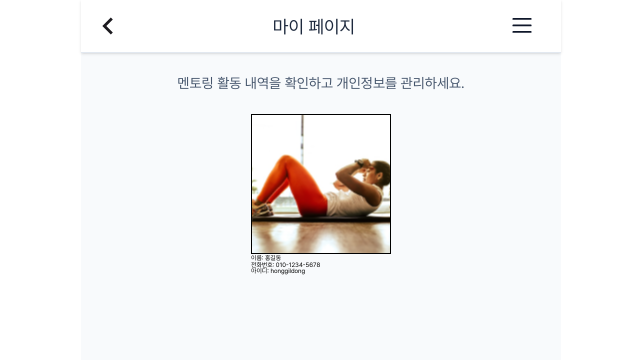
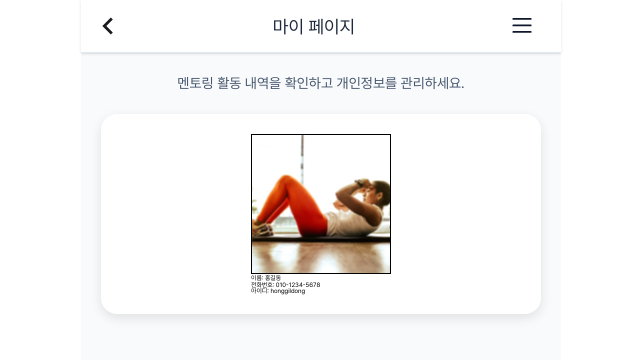
Before and after one commit to woowacourse-teams/2025-Fit-toring, a React app in the folder frontend/: page /my-page in a window 1280 px wide. Shown: the top 360 px of the page, without its empty margins (319-959 px from the left). Built offline with nearby package versions, Linux system fonts and the light colour scheme.

Commit message:
feat: MyProfile 컴포넌트에 내 정보를 담는 StyledWrapper 추가 #190

```diff
--- a/frontend/src/pages/myPage/components/MyProfile/MyProfile.tsx
+++ b/frontend/src/pages/myPage/components/MyProfile/MyProfile.tsx
@@ -16,13 +16,14 @@ function MyProfile() {
       <StyledIntro>
         멘토링 활동 내역을 확인하고 개인정보를 관리하세요.
       </StyledIntro>
-
+      <StyledWrapper>
         <div>
           <img src={img} alt="Profile" />
           <p>이름: {name}</p>
           <p>전화번호: {phone}</p>
           <p>아이디: {id}</p>
         </div>
+      </StyledWrapper>
     </StyledContainer>
   );
 }
@@ -43,3 +44,17 @@ const StyledIntro = styled.h2`
   color: ${({ theme }) => theme.FONT.B03};
   ${({ theme }) => theme.TYPOGRAPHY.B2_R}
 `;
+
+const StyledWrapper = styled.div`
+  display: flex;
+  flex-direction: column;
+  align-items: center;
+
+  width: 100%;
+  height: auto;
+  padding: 2rem;
+  border-radius: 16px;
+  box-shadow: rgb(0 0 0 / 10%) 0 0.4rem 1.2rem;
+
+  background-color: ${({ theme }) => theme.BG.WHITE};
+`;
```
Lines whose indentation alone changed are shown as unchanged.
